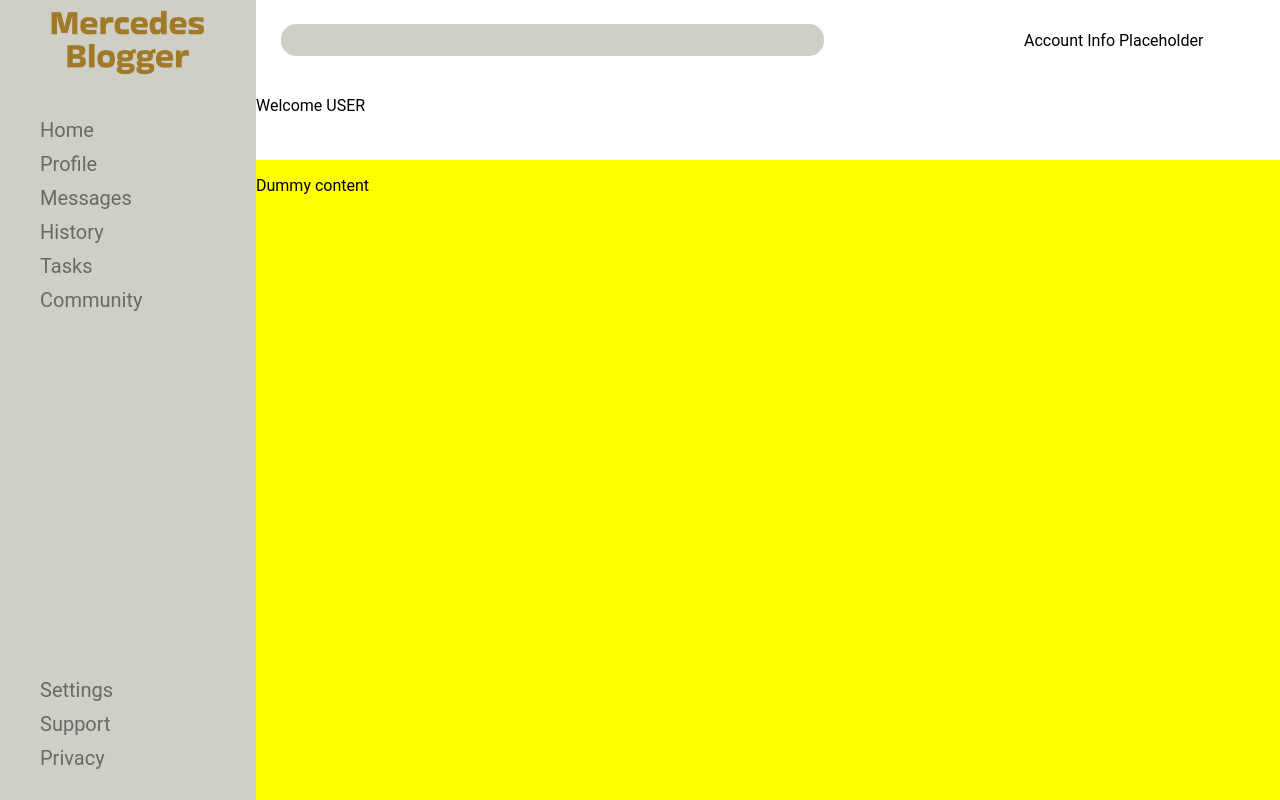
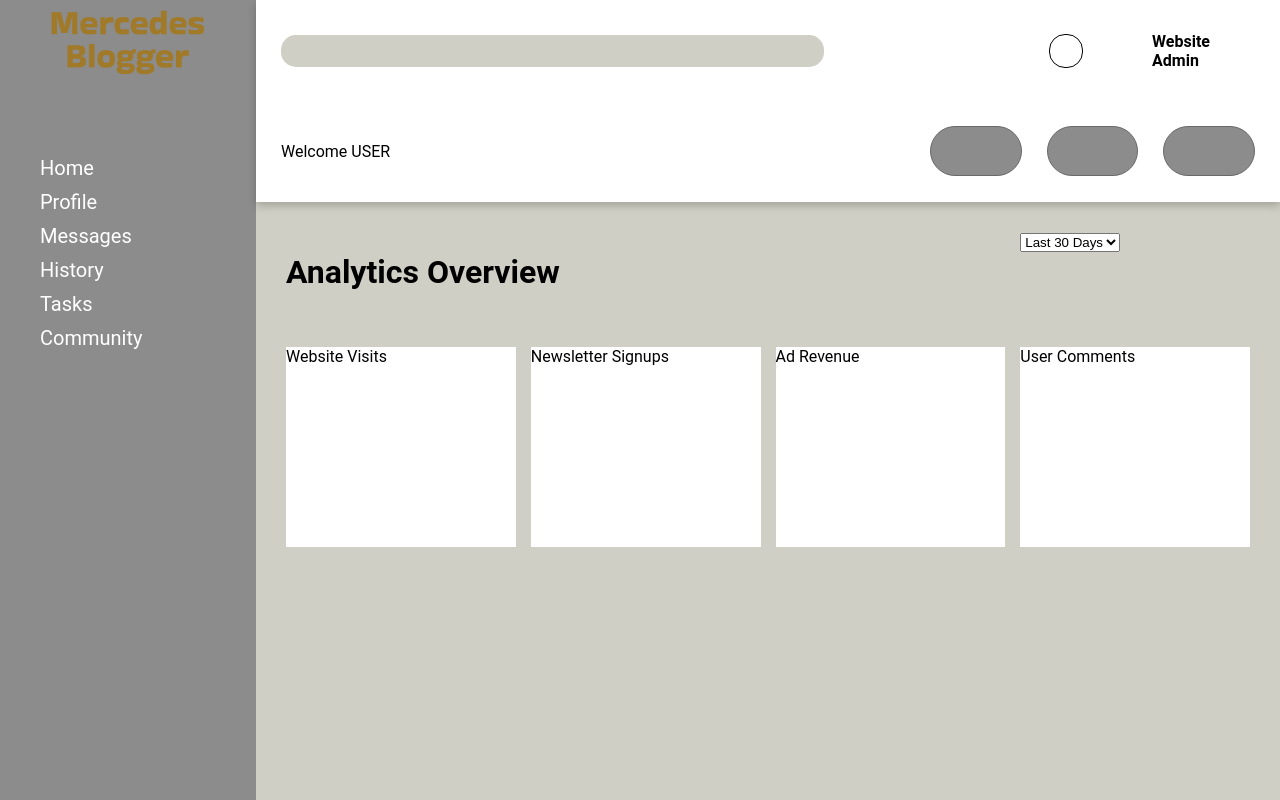
Before and after one commit to jstobni/odin-admin-dashboard, a plain HTML site: page index.html in a window 1280 px wide. Shown: the top 800 px of the page. Drawn offline with Linux system fonts and the light colour scheme.

Commit message:
Added more styling and placeholders for the header. Began adding placeholders to the content section for the layout.

```diff
--- a/index.html
+++ b/index.html
@@ -10,7 +10,7 @@
     <div class="container">
         <div class="sidebar">
             <div class="sidebar-logo">
-                <img src="mercedes-logo.png">
+                <img src="static/mercedes-logo.png">
             </div>
             <ul class="sidebar-menu1">
                 <li>Home</li>
@@ -33,16 +33,50 @@
                     <input class="search-input" type="text">
                 </div>
                 <div class="account">
-                    <p>Account Info Placeholder</p>
+                    <div class="profile-picture">
+                        <div class="picture"></div>
+                    </div>
+                    <div class="profile-name">Website Admin</div>
                 </div>
             </div>
             <div class="header-welcome">
-                <p>Welcome USER</p>
+                <div class="welcome-user">
+                    <p>Welcome USER</p>
+                </div>
+                <div class="welcome-buttons">
+                    <button></button>
+                    <button></button>
+                    <button></button>
+                </div>
             </div>
         </div>
 
         <div class="content">
-            <p>Dummy content</p>
+            <div class="content-heading">
+                <h1>Analytics Overview</h1>
+            </div>
+            <div class="data-filter">
+                <select>
+                    <option>Last 30 Days</option>
+                    <option>Last 90 Days</option>
+                    <option>Year to Date</option>
+                </select>
+            </div>
+            <div class="data">
+                <div class="data-container">
+                    Website Visits
+                </div>
+                <div class="data-container">
+                    Newsletter Signups
+                </div>
+                <div class="data-container">
+                    Ad Revenue
+                </div>
+                <div class="data-container">
+                    User Comments
+                </div>
+            </div>
+
         </div>
     </div>
 </body>
--- a/styles.css
+++ b/styles.css
@@ -1,6 +1,7 @@
 body {
     font-family: Roboto;
     margin: 0;
+    background-color: #CFCFC5;
 }
 
 .container {
@@ -12,8 +13,8 @@ body {
 }
 
 .sidebar {
-    background-color: #CFCFC5;
-    color: #696969;
+    background-color: #8C8C8C;
+    color: white;
     grid-column: 1 / 2;
     grid-row: 1 / 3;
     display: flex;
@@ -33,6 +34,10 @@ body {
     flex: 2;
 }
 
+.sidebar-menu1 li:hover {
+    background-color: #CFCFC5;
+}
+
 .sidebar-menu2 {
     flex: none;
 }
@@ -43,6 +48,7 @@ ul {
 }
 ul li {
     margin-bottom: 10px;
+    padding: auto;
 }
 
 .header {
@@ -51,6 +57,8 @@ ul li {
     grid-row: 1 / 2;
     display: grid;
     grid-template-rows: 1fr 1fr;
+    box-shadow: 0 4px 8px rgba(0, 0, 0, .2);
+    z-index: 1;
 }
 
 .header-search {
@@ -71,8 +79,76 @@ ul li {
     border-radius: 15px;
 }
 
+.account {
+    margin: auto 25px;
+    font-weight: 600;
+    display: flex;
+    align-items: center;
+}
+
+.profile-picture {
+    flex: 1;
+}
+
+.picture {
+    height: 32px;
+    width: 32px;
+    border-radius: 16px;
+    border: 1px solid black;
+}
+
+.profile-name {
+    flex: 1;
+}
+
+.header-welcome {
+    display: grid;
+    grid-template-columns: 2fr 1fr;
+    margin: 25px;
+}
+
+.welcome-buttons {
+    grid-column: 2 / 3;
+    display: grid;
+    grid-template-columns: 1fr 1fr 1fr;
+    gap: 25px;
+}
+
+.welcome-buttons button {
+    border: 1px solid #696969;
+    background-color: #8C8C8C;
+    height: 50px;
+    color: white;
+    border-radius: 25px;
+}
+
 .content {
-    background-color: yellow;
+    margin: 30px;
     grid-column: 2 / 3;
     grid-row: 2 / 3;
+    display: grid;
+    grid-template-columns: repeat(4, 1fr);
+    grid-template-rows: 1fr 2fr 5fr;
+    gap: 15px
 }
+
+.content-heading {
+    grid-column: 1 / 4;
+}
+
+.data-filter {
+    grid-column: 4 / 5;
+}
+
+.data {
+    grid-column: 1 / 5;
+    display: grid;
+    grid-template-columns: repeat(4, 1fr);
+    gap: 15px;
+    align-content: center;
+}
+
+.data-container {
+    height: 200px;
+    background-color: white;
+}
```
Also changed, not shown: static/home-icon.svg (added), static/mercedes-logo.png (renamed from mercedes-logo.png).
